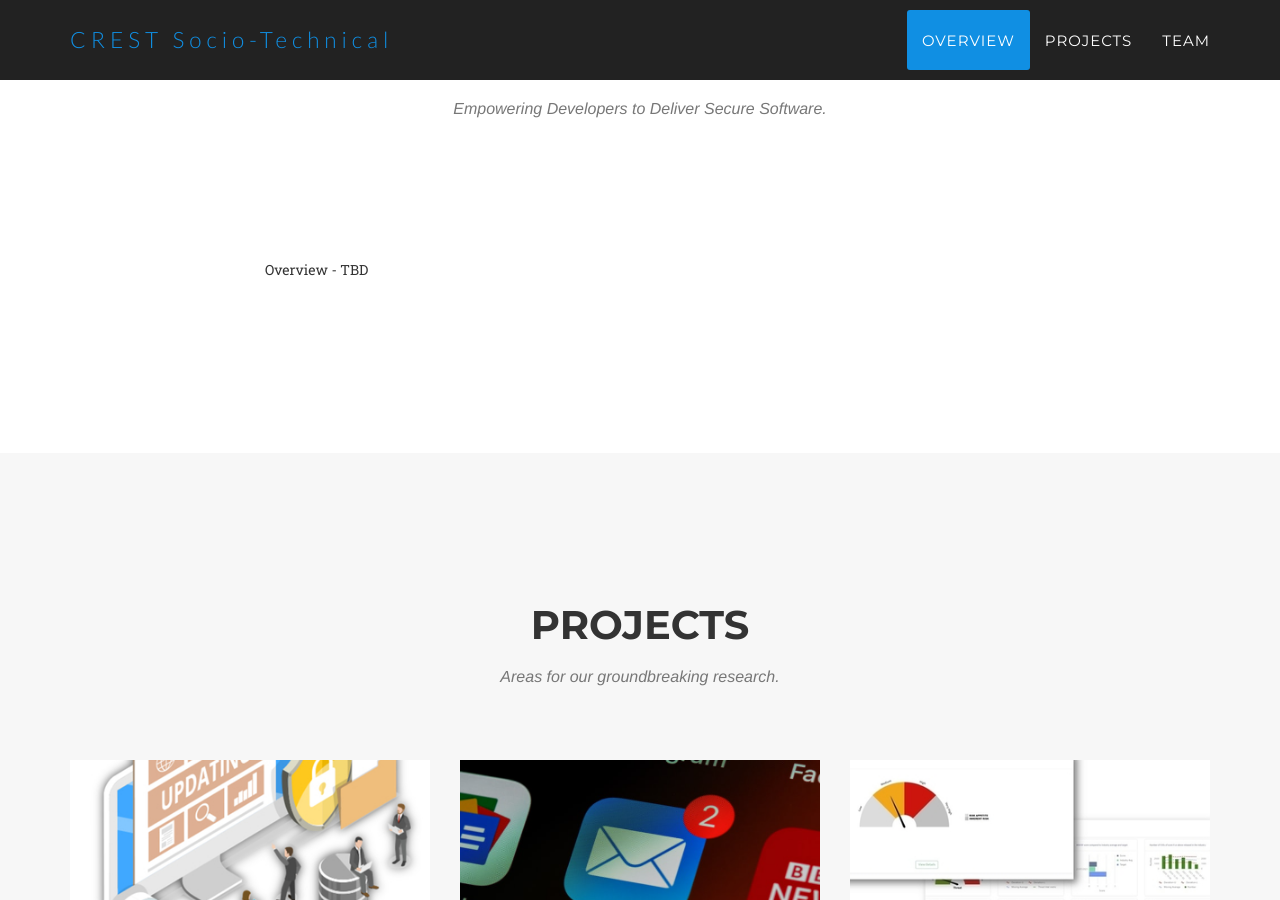
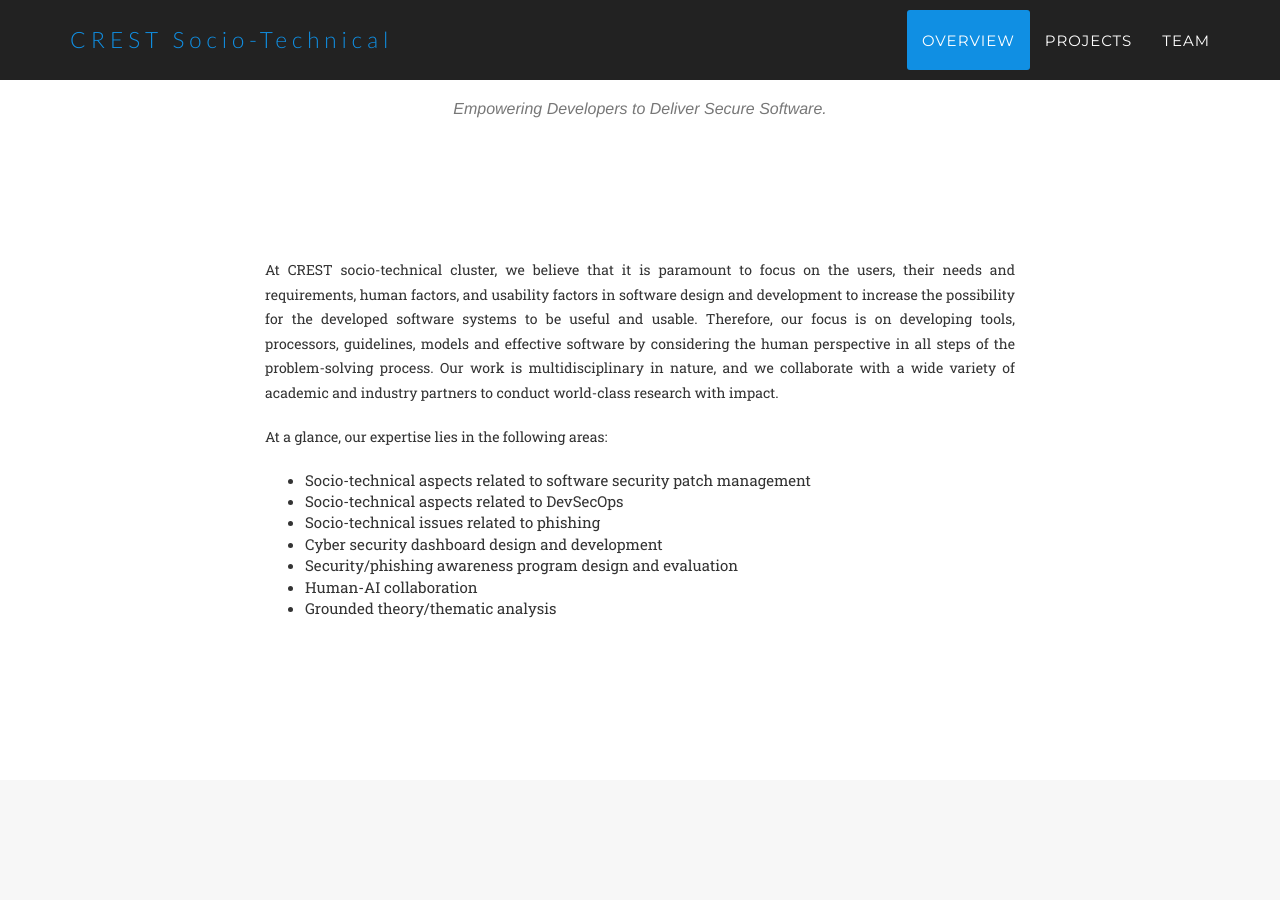
Before and after one commit to crest-socio-technical/crest-socio-technical.github.io, a Jekyll site: the page built from index.html, in a window 1280 px wide and 900 px high, scrolled down 805 px. Built offline with Jekyll 4.4.1, drawn with Linux system fonts in a browser that asks for light colours; some web fonts are replaced.

Commit message:
Update services.html

```diff
--- a/_includes/services.html
+++ b/_includes/services.html
@@ -16,7 +16,17 @@
             <div class="row justify-content-center">
                 <div class="col-lg-8 col-lg-offset-2 text-justify">
                      <p></br></p>
-					 <p> Overview - TBD </p>
+					 <p> At CREST socio-technical cluster, we believe that it is paramount to focus on the users, their needs and requirements, human factors, and usability factors in software design and development to increase the possibility for the developed software systems to be useful and usable. Therefore, our focus is on developing tools, processors, guidelines, models and effective software by considering the human perspective in all steps of the problem-solving process. Our work is multidisciplinary in nature, and we collaborate with a wide variety of academic and industry partners to conduct world-class research with impact.   </p>
+					 <p> At a glance, our expertise lies in the following areas: </p>
+					 <ul>
+					  <li> Socio-technical aspects related to software security patch management </li>
+					  <li> Socio-technical aspects related to DevSecOps </li>
+					  <li> Socio-technical issues related to phishing  </li>
+					  <li> Cyber security dashboard design and development </li>
+					  <li> Security/phishing awareness program design and evaluation </li>
+					  <li> Human-AI collaboration  </li>
+					  <li>Grounded theory/thematic analysis </li>
+					</ul>
                     <!--<p>According to a recent report, organisations witnessed over 20k newly reported vulnerabilities in 2021 alone. Also, in the last 2 years, more than 60% of the security breaches are due to unpatched vulnerabilities, suggesting that developers of such systems were not aware of the ever-increasing vulnerabilities to fix them in time. </p>
 					<p>The vision of the <b>Software Security Intelligence (SSI)</b> cluster is to have an all-in-one smart security intelligence platform that gives early warnings and up-to-date information about the latest security vulnerabilities in software systems as well as provides in-time support to mitigate those vulnerabilities for both expert and non-expert users. </p>
 					<p>To achieve that vision, our research focuses on developing automated techniques to gather, detect, assess and mitigate security vulnerabilities using state-of-the-art Artificial Intelligence enabled technologies like Machine Learning, Deep Learning and Natural Language Processing. All of these developed techniques will be integrated into our unified platform to provide all-in-one security solutions for tackling vulnerabilities. </p>
```
